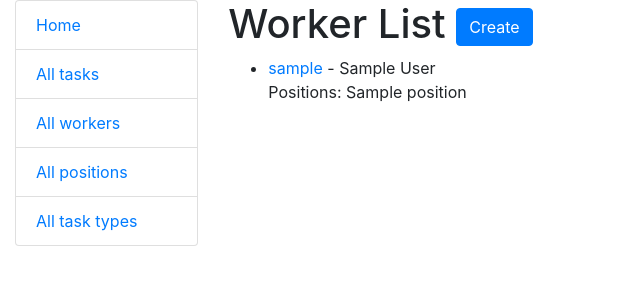
After one commit to Oleksa-32/IT-company-task-manager, a Django app: page /workers/ in a window 1280 px wide. The commit adds this page. Shown: the top 300 px of the page, without its empty margins (0-640 px from the left). Run offline with Django 5.2, Linux system fonts and the light colour scheme; tables that the repository leaves empty hold one stand-in row (values such as "Sample post").

Commit message:
Added CRUD for Position and Worker. Modified model Worker, added urls.py

```diff
--- a/IT_company_task_manager/settings.py
+++ b/IT_company_task_manager/settings.py
@@ -37,6 +37,9 @@ INSTALLED_APPS = [
     'django.contrib.sessions',
     'django.contrib.messages',
     'django.contrib.staticfiles',
+    "crispy_bootstrap4",
+    'crispy_forms',
+    'task_manager',
 ]
 
 MIDDLEWARE = [
@@ -67,6 +70,8 @@ TEMPLATES = [
         },
     },
 ]
+
+CRISPY_TEMPLATE_PACK = "bootstrap4"
 
 WSGI_APPLICATION = 'IT_company_task_manager.wsgi.application'
 
--- a/IT_company_task_manager/urls.py
+++ b/IT_company_task_manager/urls.py
@@ -15,8 +15,9 @@ Including another URLconf
     2. Add a URL to urlpatterns:  path('blog/', include('blog.urls'))
 """
 from django.contrib import admin
-from django.urls import path
+from django.urls import path, include
 
 urlpatterns = [
     path('admin/', admin.site.urls),
+    path("", include("task_manager.urls", namespace="taxi")),
 ]
--- /dev/null
+++ b/task_manager/forms.py
@@ -0,0 +1,74 @@
+from django import forms
+from django.contrib.auth.forms import UserCreationForm
+from django.core.exceptions import ValidationError
+from .models import Worker, Task, Position
+
+
+class WorkerCreationForm(UserCreationForm):
+    class Meta(UserCreationForm.Meta):
+        model = Worker
+        fields = UserCreationForm.Meta.fields + (
+            "first_name",
+            "last_name",
+            "email",
+            "position",
+        )
+        widgets = {
+            "position": forms.CheckboxSelectMultiple(),
+        }
+
+
+
+class WorkerPositionUpdateForm(forms.ModelForm):
+    class Meta:
+        model = Worker
+        fields = ["position"]
+        widgets = {
+            "position": forms.CheckboxSelectMultiple,
+        }
+
+
+class TaskForm(forms.ModelForm):
+    class Meta:
+        model = Task
+        fields = "__all__"
+        widgets = {
+            "assignees": forms.CheckboxSelectMultiple,
+            "deadline": forms.DateInput(attrs={"type": "date"}),
+        }
+
+
+class WorkerSearchForm(forms.Form):
+    username = forms.CharField(
+        max_length=255,
+        required=False,
+        label="",
+        widget=forms.TextInput(
+            attrs={
+                "placeholder": "Search by username",
+            }
+        )
+    )
+
+
+class TaskSearchForm(forms.Form):
+    name = forms.CharField(
+        max_length=255,
+        required=False,
+        label="",
+        widget=forms.TextInput(
+            attrs={
+                "placeholder": "Search by task name",
+            }
+        )
+    )
+
+
+class PositionForm(forms.ModelForm):
+    class Meta:
+        model = Position
+        fields = ['name']
+
+
+class PositionSearchForm(forms.Form):
+    query = forms.CharField(max_length=100, required=False, label="Search Workers")
--- a/task_manager/models.py
+++ b/task_manager/models.py
@@ -1,4 +1,4 @@
-from django.contrib.auth.models import AbstractUser
+from django.contrib.auth.models import AbstractUser, Group, Permission
 from django.db import models
 
 
@@ -18,6 +18,16 @@ class TaskType(models.Model):
 
 class Worker(AbstractUser):
     position = models.ManyToManyField(Position)
+    groups = models.ManyToManyField(
+        Group,
+        related_name="worker_set",  # Custom related_name for groups
+        blank=True
+    )
+    user_permissions = models.ManyToManyField(
+        Permission,
+        related_name="worker_user_set",  # Custom related_name for user_permissions
+        blank=True
+    )
 
     class Meta:
         verbose_name = "worker"
--- /dev/null
+++ b/task_manager/urls.py
@@ -0,0 +1,39 @@
+from django.urls import path
+
+from .forms import WorkerPositionUpdateForm
+from .views import (
+    index, WorkerListView, WorkerDetailView, WorkerCreateView, WorkerDeleteView,
+    PositionListView, PositionCreateView, PositionDetailView, toggle_task_assignment, WorkerUpdateView,
+    PositionDeleteView, PositionUpdateView,
+)
+
+urlpatterns = [
+    path("", index, name="index"),
+    path("workers/", WorkerListView.as_view(), name="worker-list"),
+    path("workers/<int:pk>/", WorkerDetailView.as_view(), name="worker-detail"),
+# path(
+#         'tasks/<int:pk>/toggle-assignment/',
+#         toggle_task_assignment,
+#         name='toggle-task-assignment'
+#     ),
+    path("workers/create/", WorkerCreateView.as_view(), name="worker-create"),
+    path("worker/<int:pk>/update/", WorkerUpdateView.as_view(), name="worker-update"),
+    path(
+        "workers/<int:worker_id>/tasks/<int:task_id>/toggle-assignment/",
+        toggle_task_assignment,
+        name="toggle-task-assignment",
+    ),
+    path(
+        "workers/<int:pk>/delete/",
+        WorkerDeleteView.as_view(),
+        name="worker-delete",
+    ),
+    path('positions/<int:pk>/', PositionDetailView.as_view(), name='position-detail'),
+    path('positions/', PositionListView.as_view(), name='position-list'),
+    path('positions/create/', PositionCreateView.as_view(), name='position-create'),
+    path('position/<int:pk>/delete/', PositionDeleteView.as_view(), name='position-delete'),
+    path('position/<int:pk>/update/', PositionUpdateView.as_view(), name='position-update'),
+    #path('task/<int:task_id>/toggle-position/<int:position_id>/', toggle_task_assignment, name='toggle-task-assignment'),
+]
+
+app_name = 'task_manager'
--- a/task_manager/views.py
+++ b/task_manager/views.py
@@ -1,3 +1,121 @@
-from django.shortcuts import render
+from django.http import HttpResponseRedirect
+from django.shortcuts import render, redirect, get_object_or_404
+from django.urls import reverse_lazy
+from django.views import generic
+from django.views.generic import DeleteView, UpdateView
+
+from task_manager.forms import WorkerSearchForm, WorkerCreationForm, WorkerPositionUpdateForm
+from task_manager.models import Worker, Task, Position
+
 
 # Create your views here.
+
+def index(request):
+    return render(request, 'task_manager/index.html')
+
+
+class WorkerListView(generic.ListView):
+    model = Worker  # Ensures a default queryset is used
+    paginate_by = 5
+
+    def get_context_data(self, *, object_list=None, **kwargs):
+        context = super().get_context_data(**kwargs)
+        username = self.request.GET.get("username", "")
+        context["search_form"] = WorkerSearchForm(
+            initial={"username": username}
+        )
+        return context
+
+    def get_queryset(self):
+        form = WorkerSearchForm(self.request.GET)
+        queryset = Worker.objects.all()  # Ensures queryset is defined
+        if form.is_valid():
+            return queryset.filter(username__icontains=form.cleaned_data["username"])
+        return queryset
+
+
+class WorkerDetailView(generic.DetailView):
+    model = Worker
+    queryset = Worker.objects.all().prefetch_related("position")
+    template_name = "task_manager/worker_detail.html"
+    context_object_name = "worker"
+
+
+class WorkerCreateView(generic.CreateView):
+    model = Worker
+    form_class = WorkerCreationForm
+    #success_url = reverse_lazy("task_manager:worker-list")
+    def form_valid(self, form):
+        worker = form.save(commit=False)
+        worker.save()  # Save the Worker object
+        form.save_m2m()  # Save the ManyToMany relationship (positions)
+        return redirect('task_manager:worker-list')
+
+
+# class WorkerPositionUpdateView(generic.UpdateView):
+#     model = Worker
+#     form_class = WorkerPositionUpdateForm
+#     success_url = reverse_lazy("task_manager:worker-list")
+
+class WorkerUpdateView(generic.UpdateView):
+    model = Worker
+    form_class = WorkerPositionUpdateForm  # Or your specific update form
+    success_url = reverse_lazy("task_manager:worker-list")
+
+
+class WorkerDeleteView(generic.DeleteView):
+    model = Worker
+    success_url = reverse_lazy("task_manager:worker-list")
+
+
+class PositionListView(generic.ListView):
+    model = Position
+    template_name = 'task_manager/position_list.html'
+    context_object_name = 'position_list'
+
+class PositionCreateView(generic.CreateView):
+    model = Position
+    template_name = 'task_manager/position_form.html'
+    fields = ['name']  # Assuming "name" is the only field in the Position model
+    success_url = reverse_lazy("task_manager:worker-list")
+
+
+class PositionDetailView(generic.DetailView):
+    model = Position
+    template_name = 'task_manager/position_detail.html'  # Path to the template
+    context_object_name = 'position'  # Name to reference the position object in the template
+
+    def get_context_data(self, **kwargs):
+        # Get the default context data
+        context = super().get_context_data(**kwargs)
+
+        # Fetch the related workers and tasks associated with the position
+        position = self.get_object()  # This is the Position object from the URL
+        # context['workers'] = position.worker_set.all()  # Get workers assigned to this position
+        # context['tasks'] = position.task_set.all()  # Get tasks assigned to this position
+
+        return context
+
+class PositionDeleteView(DeleteView):
+    model = Position
+    success_url = reverse_lazy('task_manager:position-list')  # Redirect to a list of positions
+    template_name = 'task_manager/position_confirm_delete.html'
+
+class PositionUpdateView(UpdateView):
+    model = Position
+    fields = ['name']  # Include fields you want to edit
+    template_name = 'task_manager/position_form.html'
+    success_url = reverse_lazy('task_manager:position-list')  # Redirect after update
+
+
+def toggle_task_assignment(request, worker_id, task_id):
+    worker = get_object_or_404(Worker, pk=worker_id)
+    task = get_object_or_404(Task, pk=task_id)
+
+    # Toggle the worker's assignment to the task
+    if worker in task.assignees.all():
+        task.assignees.remove(worker)
+    else:
+        task.assignees.add(worker)
+
+    return redirect("task_manager:worker-detail", pk=worker.id)
--- a/templates/includes/sidebar.html
+++ b/templates/includes/sidebar.html
@@ -2,7 +2,7 @@
 
   <li class="list-group-item"><a href="">Home</a></li>
   <li class="list-group-item"><a href="">All tasks</a></li>
-  <li class="list-group-item"><a href="">All workers</a></li>
-  <li class="list-group-item"><a href="">All positions</a></li>
+  <li class="list-group-item"><a href="{% url 'task_manager:worker-list' %}">All workers</a></li>
+  <li class="list-group-item"><a href="{% url 'task_manager:position-list' %}">All positions</a></li>
   <li class="list-group-item"><a href="">All task types</a></li>
 </ul>
--- /dev/null
+++ b/templates/task_manager/worker_list.html
@@ -0,0 +1,32 @@
+{% extends "base.html" %}
+
+{% block content %}
+  <h1>
+    Worker List
+    <a href="{% url 'task_manager:worker-create' %}" class="btn btn-primary link-to-page">
+      Create
+    </a>
+  </h1>
+
+  {% if worker_list %}
+    <ul>
+      {% for worker in worker_list %}
+        <li>
+          <!-- Redirect to worker_detail view when clicking worker's name -->
+          <a href="{% url 'task_manager:worker-detail' pk=worker.id %}">
+            {{ worker.username }}
+          </a>
+          - {{ worker.first_name }} {{ worker.last_name }}<br>
+          Positions:
+          {% for position in worker.position.all %}
+            {{ position.name }}{% if not forloop.last %}, {% endif %}
+          {% empty %}
+            No positions assigned
+          {% endfor %}
+        </li>
+      {% endfor %}
+    </ul>
+  {% else %}
+    <p>There are no workers available.</p>
+  {% endif %}
+{% endblock %}
```
Also changed, not shown: templates/task_manager/position_confirm_delete.html (added, +11 -0 lines), templates/task_manager/position_detail.html (added, +14 -0 lines), templates/task_manager/position_form.html (added, +12 -0 lines), templates/task_manager/position_list.html (added, +24 -0 lines), templates/task_manager/worker_confirm_delete.html (added, +10 -0 lines), templates/task_manager/worker_detail.html (added, +65 -0 lines), templates/task_manager/worker_form.html (added, +12 -0 lines).
